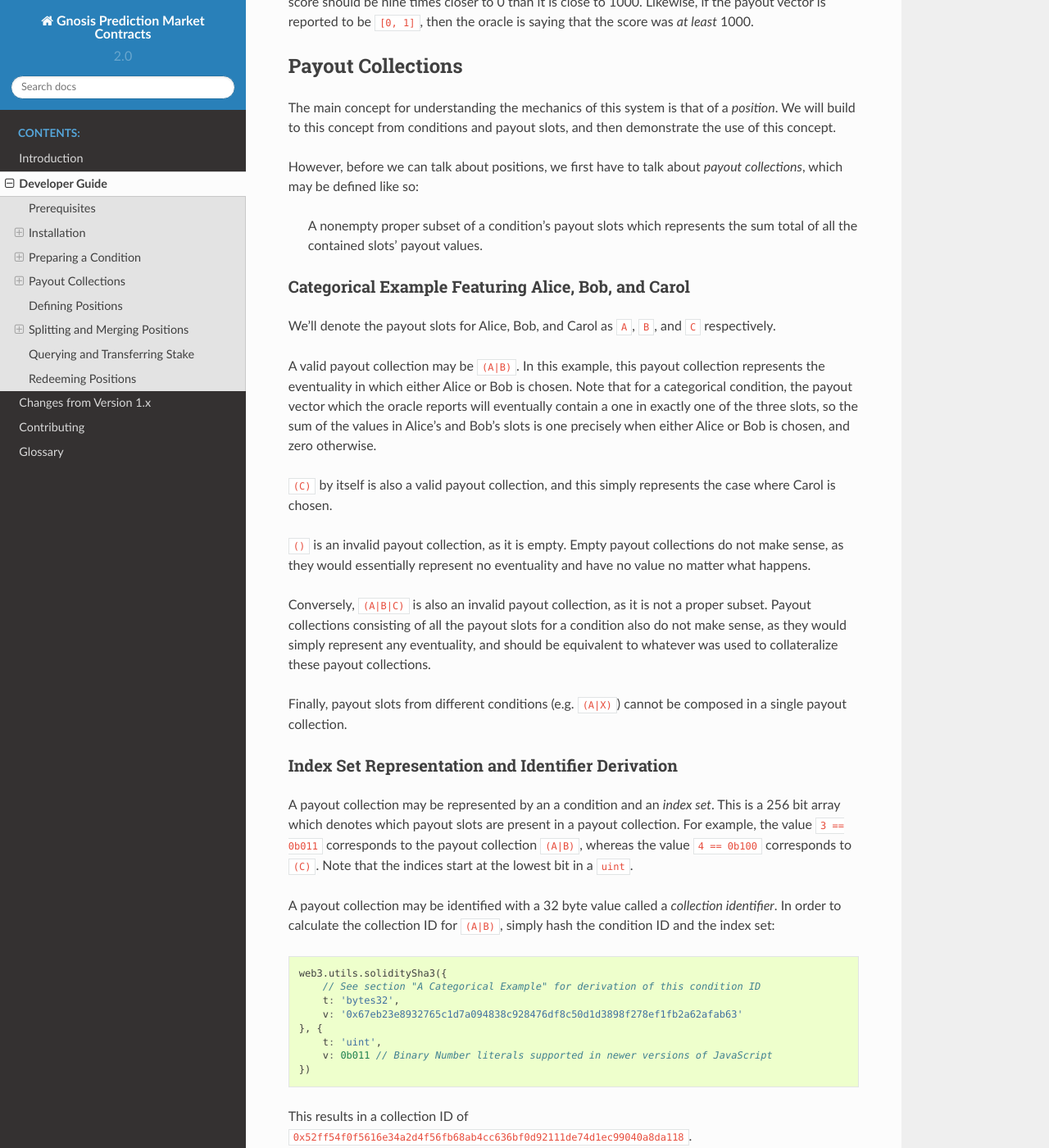
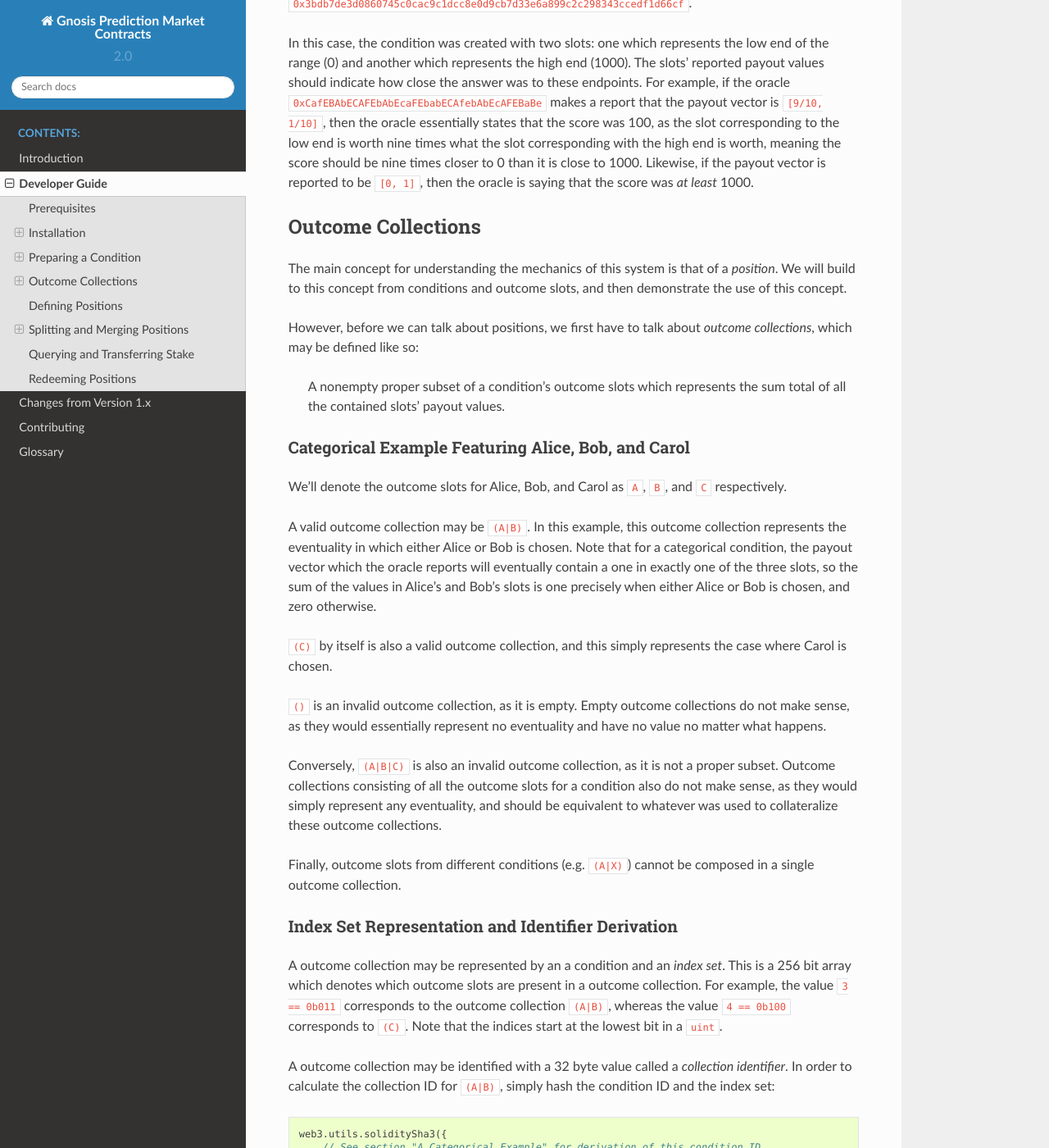
Before and after one commit to gnosis/pm-contracts, a Sphinx documentation site: the page built from docs/getting-started.rst, in a window 1280 px wide and 1400 px high, scrolled down 3405 px. Shown: the whole window at 82% size. Built offline with Sphinx 7.4.7 and the Read the Docs theme 2.0.0, drawn with Linux system fonts in a browser that asks for light colours; some of the changed text lies outside the part shown.

Commit message:
Finish payout slot -> outcome slot change

```diff
--- a/docs/changes-from-v1.rst
+++ b/docs/changes-from-v1.rst
@@ -25,7 +25,7 @@ Furthermore, since event contract instances are tied to single collateral token
 
 The nomenclature clashed with Solidity's use of ``event``, which indicated the definition of a class of EVM logs consumers of contracts could expect to be emitted during transactions with the contract.
 
-In v2, future events to be resolved by an oracle are referred to as *conditions*. These conditions are defined by an oracle account, a question ID, and a payout slot count.
+In v2, future events to be resolved by an oracle are referred to as *conditions*. These conditions are defined by an oracle account, a question ID, and a outcome slot count.
 
 Any account, whether externally owned or a contract, may act as an oracle. The oracle simply reports the result of the specific question about a future event, which should be retrievable from the question ID, to the monolith.
 
--- a/docs/getting-started.rst
+++ b/docs/getting-started.rst
@@ -52,7 +52,11 @@ The successful preparation of a condition also initializes the following state v
 
 .. autosolstatevar:: PredictionMarketSystem.payoutNumerators
 
-The resultant payout vector of a condition contains a predetermined number of *payout slots*. The entries of this vector are reported by the oracle, and their values sum up to one. This payout vector may be interpreted as the oracle's answer to the question posed in the condition.
+To determine if, given a condition's ID, a condition has been prepared, or to find out a condition's outcome slot count, use the following accessor:
+
+.. autosolfunction:: PredictionMarketSystem.getOutcomeSlotCount
+
+The resultant payout vector of a condition contains a predetermined number of *outcome slots*. The entries of this vector are reported by the oracle, and their values sum up to one. This payout vector may be interpreted as the oracle's answer to the question posed in the condition.
 
 A Categorical Example
 ~~~~~~~~~~~~~~~~~~~~~
@@ -96,7 +100,7 @@ The condition ID may also be determined from the parameters via:
 
 This yields a condition ID of ``0x67eb23e8932765c1d7a094838c928476df8c50d1d3898f278ef1fb2a62afab63``.
 
-Later, if the oracle ``0x1337aBcdef1337abCdEf1337ABcDeF1337AbcDeF`` makes a report that the payout vector for the condition is ``[0, 1, 0]``, the oracle essentially states that Bob was chosen, as the payout slot associated with Bob would receive all of the payout.
+Later, if the oracle ``0x1337aBcdef1337abCdEf1337ABcDeF1337AbcDeF`` makes a report that the payout vector for the condition is ``[0, 1, 0]``, the oracle essentially states that Bob was chosen, as the outcome slot associated with Bob would receive all of the payout.
 
 A Scalar Example
 ~~~~~~~~~~~~~~~~
@@ -122,36 +126,36 @@ The condition ID for this condition can be calculated as ``0x3bdb7de3d0860745c0c
 In this case, the condition was created with two slots: one which represents the low end of the range (0) and another which represents the high end (1000). The slots' reported payout values should indicate how close the answer was to these endpoints. For example, if the oracle ``0xCafEBAbECAFEbAbEcaFEbabECAfebAbEcAFEBaBe`` makes a report that the payout vector is ``[9/10, 1/10]``, then the oracle essentially states that the score was 100, as the slot corresponding to the low end is worth nine times what the slot corresponding with the high end is worth, meaning the score should be nine times closer to 0 than it is close to 1000. Likewise, if the payout vector is reported to be ``[0, 1]``, then the oracle is saying that the score was *at least* 1000.
 
 
-Payout Collections
-------------------
+Outcome Collections
+-------------------
 
-The main concept for understanding the mechanics of this system is that of a *position*. We will build to this concept from conditions and payout slots, and then demonstrate the use of this concept.
+The main concept for understanding the mechanics of this system is that of a *position*. We will build to this concept from conditions and outcome slots, and then demonstrate the use of this concept.
 
-However, before we can talk about positions, we first have to talk about *payout collections*, which may be defined like so:
+However, before we can talk about positions, we first have to talk about *outcome collections*, which may be defined like so:
 
-    A nonempty proper subset of a condition’s payout slots which represents the sum total of all the contained slots’ payout values.
+    A nonempty proper subset of a condition’s outcome slots which represents the sum total of all the contained slots’ payout values.
 
 Categorical Example Featuring Alice, Bob, and Carol
 ~~~~~~~~~~~~~~~~~~~~~~~~~~~~~~~~~~~~~~~~~~~~~~~~~~~~~
 
-We'll denote the payout slots for Alice, Bob, and Carol as ``A``, ``B``, and ``C`` respectively.
+We'll denote the outcome slots for Alice, Bob, and Carol as ``A``, ``B``, and ``C`` respectively.
 
-A valid payout collection may be ``(A|B)``. In this example, this payout collection represents the eventuality in which either Alice or Bob is chosen. Note that for a categorical condition, the payout vector which the oracle reports will eventually contain a one in exactly one of the three slots, so the sum of the values in Alice's and Bob's slots is one precisely when either Alice or Bob is chosen, and zero otherwise.
+A valid outcome collection may be ``(A|B)``. In this example, this outcome collection represents the eventuality in which either Alice or Bob is chosen. Note that for a categorical condition, the payout vector which the oracle reports will eventually contain a one in exactly one of the three slots, so the sum of the values in Alice's and Bob's slots is one precisely when either Alice or Bob is chosen, and zero otherwise.
 
-``(C)`` by itself is also a valid payout collection, and this simply represents the case where Carol is chosen.
+``(C)`` by itself is also a valid outcome collection, and this simply represents the case where Carol is chosen.
 
-``()`` is an invalid payout collection, as it is empty. Empty payout collections do not make sense, as they would essentially represent no eventuality and have no value no matter what happens.
+``()`` is an invalid outcome collection, as it is empty. Empty outcome collections do not make sense, as they would essentially represent no eventuality and have no value no matter what happens.
 
-Conversely, ``(A|B|C)`` is also an invalid payout collection, as it is not a proper subset. Payout collections consisting of all the payout slots for a condition also do not make sense, as they would simply represent any eventuality, and should be equivalent to whatever was used to collateralize these payout collections.
+Conversely, ``(A|B|C)`` is also an invalid outcome collection, as it is not a proper subset. Outcome collections consisting of all the outcome slots for a condition also do not make sense, as they would simply represent any eventuality, and should be equivalent to whatever was used to collateralize these outcome collections.
 
-Finally, payout slots from different conditions (e.g. ``(A|X)``) cannot be composed in a single payout collection.
+Finally, outcome slots from different conditions (e.g. ``(A|X)``) cannot be composed in a single outcome collection.
 
 Index Set Representation and Identifier Derivation
 ~~~~~~~~~~~~~~~~~~~~~~~~~~~~~~~~~~~~~~~~~~~~~~~~~~
 
-A payout collection may be represented by an a condition and an *index set*. This is a 256 bit array which denotes which payout slots are present in a payout collection. For example, the value ``3 == 0b011`` corresponds to the payout collection ``(A|B)``, whereas the value ``4 == 0b100`` corresponds to ``(C)``. Note that the indices start at the lowest bit in a ``uint``.
+A outcome collection may be represented by an a condition and an *index set*. This is a 256 bit array which denotes which outcome slots are present in a outcome collection. For example, the value ``3 == 0b011`` corresponds to the outcome collection ``(A|B)``, whereas the value ``4 == 0b100`` corresponds to ``(C)``. Note that the indices start at the lowest bit in a ``uint``.
 
-A payout collection may be identified with a 32 byte value called a *collection identifier*. In order to calculate the collection ID for ``(A|B)``, simply hash the condition ID and the index set:
+A outcome collection may be identified with a 32 byte value called a *collection identifier*. In order to calculate the collection ID for ``(A|B)``, simply hash the condition ID and the index set:
 
 .. code-block:: js
 
@@ -166,7 +170,7 @@ A payout collection may be identified with a 32 byte value called a *collection
 
 This results in a collection ID of ``0x52ff54f0f5616e34a2d4f56fb68ab4cc636bf0d92111de74d1ec99040a8da118``.
 
-We may also combine collection IDs for payout collections for different conditions by adding their values modulo 2^256 (equivalently, by adding their values and then taking the lowest 256 bits).
+We may also combine collection IDs for outcome collections for different conditions by adding their values modulo 2^256 (equivalently, by adding their values and then taking the lowest 256 bits).
 
 To illustrate, let's denote the slots for range ends 0 and 1000 from our scalar condition example as ``LO`` and ``HI``. We can find the collection ID for ``(LO)`` to be ``0xd79c1d3f71f6c9d998353ba2a848e596f0c6c1a9f6fa633f2c9ec65aaa097cdc``.
 
@@ -193,9 +197,9 @@ Defining Positions
 
 In order to define a position, we first need to designate a collateral token. This token must be an `ERC20`_ token which exists on the same chain as the PredictionMarketSystem instance.
 
-Then we need at least one condition with a payout collection, though a position may refer to multiple conditions each with an associated payout collection. Positions become valuable precisely when *all* of its constituent payout collections are valuable. More explicitly, the value of a position is a *product* of the values of those payout collections composing the position.
+Then we need at least one condition with a outcome collection, though a position may refer to multiple conditions each with an associated outcome collection. Positions become valuable precisely when *all* of its constituent outcome collections are valuable. More explicitly, the value of a position is a *product* of the values of those outcome collections composing the position.
 
-With these ingredients, position identifiers can also be calculated by hashing the address of the collateral token and the combined collection ID of all the payout collections in the position. We say positions are *deeper* if they contain more conditions and payout collections, and *shallower* if they contain less.
+With these ingredients, position identifiers can also be calculated by hashing the address of the collateral token and the combined collection ID of all the outcome collections in the position. We say positions are *deeper* if they contain more conditions and outcome collections, and *shallower* if they contain less.
 
 As an example, let's suppose that there is an ERC20 token called DollaCoin which exists at the address ``0xD011ad011ad011AD011ad011Ad011Ad011Ad011A``, and it is used as collateral for some positions. We will denote this token with ``$``.
 
@@ -267,7 +271,7 @@ Collateral ``$`` can be split into outcome tokens in positions ``$:(A)``, ``$:(B
         // see A Categorical Example for derivation
         '0x67eb23e8932765c1d7a094838c928476df8c50d1d3898f278ef1fb2a62afab63',
         // Each element of this partition is an index set:
-        // see Payout Collections for explanation
+        // see Outcome Collections for explanation
         [0b001, 0b010, 0b100],
         // Amount of collateral token to submit for holding
         // in exchange for minting the same amount of
@@ -348,7 +352,7 @@ This transaction burns ``amount`` of outcome token in position ``$:(A|B)`` (posi
 Splits on Partial Partitions
 ~~~~~~~~~~~~~~~~~~~~~~~~~~~~
 
-Supplying a partition which does not cover the set of all outcome slots for a condition, but instead some payout collection, is also possible. For example, it is possible to split ``$:(B|C)`` (position ID ``0x5d06cd85e2ff915efab0e7881432b1c93b3e543c5538d952591197b3893f5ce3``) to ``$:(B)`` and ``$:(C)``:
+Supplying a partition which does not cover the set of all outcome slots for a condition, but instead some outcome collection, is also possible. For example, it is possible to split ``$:(B|C)`` (position ID ``0x5d06cd85e2ff915efab0e7881432b1c93b3e543c5538d952591197b3893f5ce3``) to ``$:(B)`` and ``$:(C)``:
 
 .. code-block:: js
 
```
Also changed, not shown: 2 other files.
